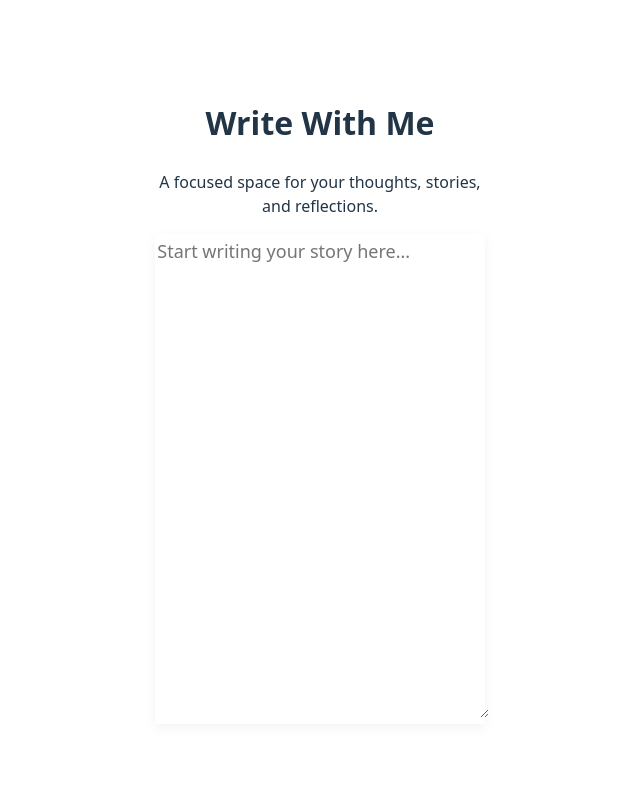
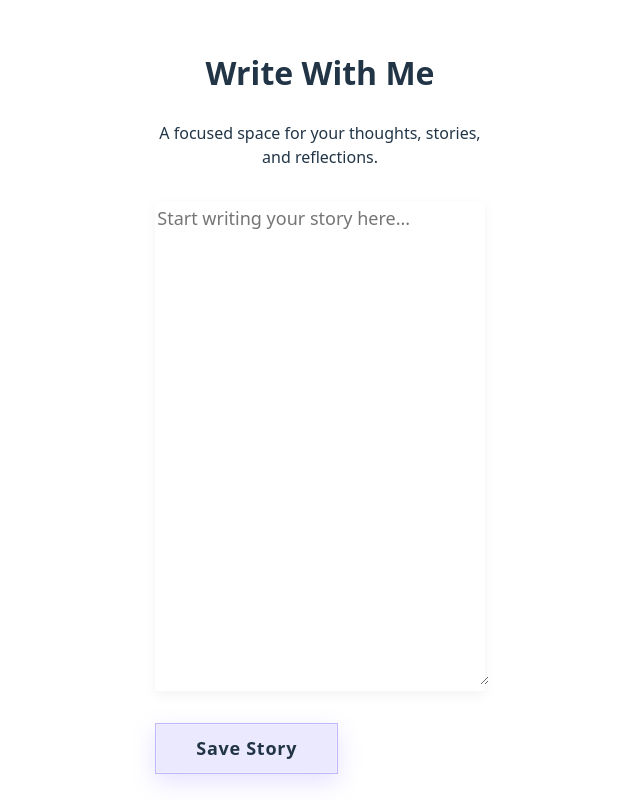
Before and after one commit to Doileo/write-with-me, a React (Vite) app: page / in a window 1280 px wide. Shown: the whole page, without its empty margins (320-960 px from the left). Built offline with nearby package versions, Linux system fonts and the light colour scheme.

Commit message:
feat(button): add Save Story button with styles and localStorage saving
- Added button to save current story with title prompt
- Save stories as objects in localStorage
- Styled button for clear, accessible interaction

```diff
--- a/src/components/WritingScreen/WritingScreen.jsx
+++ b/src/components/WritingScreen/WritingScreen.jsx
@@ -1,27 +1,57 @@
 import React, { useState, useEffect } from "react";
 import styles from "./WritingScreen.module.css";
 
-const STORAGE_KEY = "writeWithMe-draft";
+const DRAFT_STORAGE_KEY = "writeWithMe-draft";
+const STORIES_STORAGE_KEY = "writeWithMe-stories";
 
 const WritingScreen = () => {
   const [text, setText] = useState("");
 
-  // Load saved draft from localStorage on component mount
+  // Load saved draft on mount
   useEffect(() => {
-    const savedText = localStorage.getItem(STORAGE_KEY);
-    if (savedText) {
-      setText(savedText);
-    }
+    const savedText = localStorage.getItem(DRAFT_STORAGE_KEY);
+    if (savedText) setText(savedText);
   }, []);
 
-  // Save text to localStorage with debounce
+  // Autosave draft with debounce
   useEffect(() => {
     const handler = setTimeout(() => {
-      localStorage.setItem(STORAGE_KEY, text);
-    }, 500); // save after 500ms of inactivity
+      localStorage.setItem(DRAFT_STORAGE_KEY, text);
+    }, 500);
 
     return () => clearTimeout(handler);
   }, [text]);
+
+  const saveStory = () => {
+    if (!text.trim()) {
+      alert("Cannot save an empty story. Please write something first.");
+      return;
+    }
+
+    const title = window.prompt(
+      "Enter a title for your story:",
+      "Untitled Story"
+    );
+    if (title === null) return; // user cancelled
+
+    const newStory = {
+      id: Date.now().toString(),
+      title: title.trim() || "Untitled Story",
+      content: text,
+      dateSaved: new Date().toISOString(),
+    };
+
+    const storedStories =
+      JSON.parse(localStorage.getItem(STORIES_STORAGE_KEY)) || [];
+    storedStories.push(newStory);
+    localStorage.setItem(STORIES_STORAGE_KEY, JSON.stringify(storedStories));
+
+    alert(`Story "${newStory.title}" saved successfully!`);
+
+    // Clear editor and draft storage after save
+    setText("");
+    localStorage.removeItem(DRAFT_STORAGE_KEY);
+  };
 
   return (
     <section className={styles["writing-screen"]}>
@@ -40,6 +70,14 @@ const WritingScreen = () => {
             onChange={(e) => setText(e.target.value)}
           />
         </div>
+
+        <button
+          className={styles["save-button"]}
+          type="button"
+          onClick={saveStory}
+        >
+          Save Story
+        </button>
       </div>
     </section>
   );
--- a/src/components/WritingScreen/WritingScreen.module.css
+++ b/src/components/WritingScreen/WritingScreen.module.css
@@ -33,6 +33,7 @@
   border-radius: var(--radius-md);
   box-shadow: 0 4px 12px rgba(0, 0, 0, 0.05);
   padding: var(--space-md);
+  margin: 2rem 0;
 }
 
 /* === Element: styled textarea === */
@@ -52,3 +53,48 @@
 .editor__textarea:focus {
   box-shadow: 0 0 0 3px var(--color-focus-ring);
 }
+
+.save-button {
+  margin-top: var(--space-md);
+  padding: 0.8rem 2.5rem;
+  border-radius: var(--radius-md);
+  border: 1.5px solid rgba(123, 108, 249, 0.4);
+  background: rgba(123, 108, 249, 0.15);
+  backdrop-filter: blur(8px);
+  -webkit-backdrop-filter: blur(8px);
+  color: var(--color-focus);
+  font-family: var(--font-family-base);
+  font-weight: 700;
+  font-size: 1.125rem;
+  letter-spacing: 0.04em;
+  cursor: pointer;
+  user-select: none;
+  box-shadow: 0 8px 24px rgba(123, 108, 249, 0.2),
+    inset 0 0 0 1px rgba(255, 255, 255, 0.3);
+  transition: background 0.4s ease, color 0.3s ease, box-shadow 0.3s ease,
+    transform 0.2s ease;
+  text-align: center;
+  min-width: 140px;
+}
+
+.save-button:hover,
+.save-button:focus-visible {
+  background: rgba(123, 108, 249, 0.3);
+  color: white;
+  box-shadow: 0 12px 28px rgba(123, 108, 249, 0.35),
+    0 0 12px rgba(123, 108, 249, 0.7), inset 0 0 8px rgba(255, 255, 255, 0.5);
+  outline: none;
+  transform: scale(1.05);
+}
+
+.save-button:focus-visible {
+  outline: 3px solid rgba(123, 108, 249, 0.7);
+  outline-offset: 4px;
+}
+
+.save-button:active {
+  background: rgba(123, 108, 249, 0.45);
+  box-shadow: 0 4px 12px rgba(123, 108, 249, 0.4),
+    inset 0 0 8px rgba(255, 255, 255, 0.6);
+  transform: scale(0.98);
+}
```
